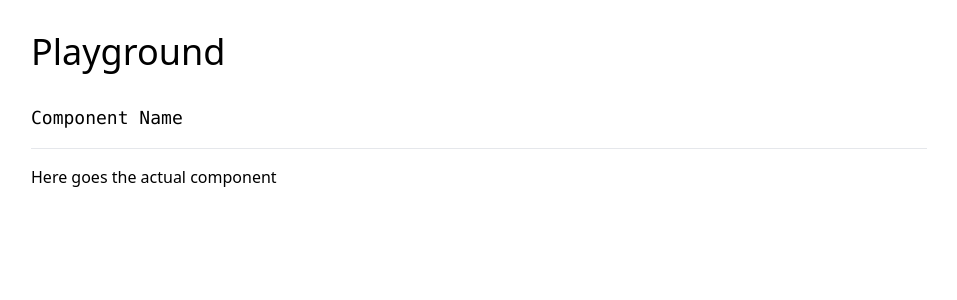
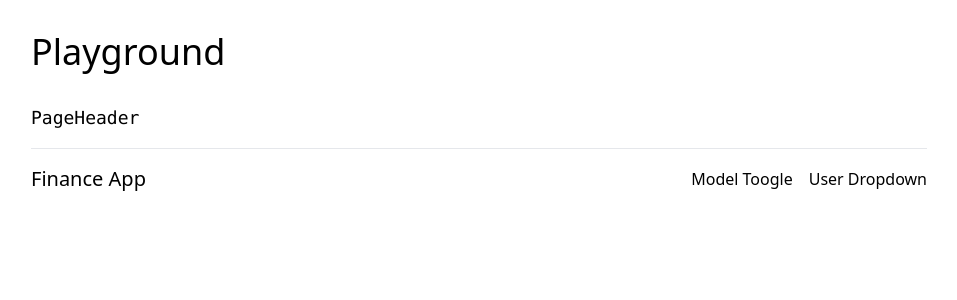
Before and after one commit to PranoySarker/finance-app-next, a Next.js app: page /playground in a window 1280 px wide. Shown: the top 300 px of the page, without its empty margins (161-1118 px from the left). Built offline with nearby package versions, Linux system fonts and the light colour scheme.

Commit message:
create header and another layout on dashboard page

```diff
--- /dev/null
+++ b/app/components/PageHeader.js
@@ -0,0 +1,21 @@
+import Link from "next/link";
+
+const PageHeader = ({ className }) => {
+  return (
+    <header className={`flex justify-between items-center ${className}`}>
+      <Link
+        href="/dashboard"
+        className="text-xl hover:underline underline-offset-8 decoration-2"
+      >
+        Finance App
+      </Link>
+
+      <div className="flex items-center space-x-4">
+        <div>Model Toogle</div>
+        <div>User Dropdown</div>
+      </div>
+    </header>
+  );
+};
+
+export default PageHeader;
--- /dev/null
+++ b/app/dashboard/layout.js
@@ -0,0 +1,11 @@
+import PageHeader from "../components/PageHeader";
+
+export default function layout({ children }) {
+  return (
+    <>
+      <PageHeader className="mt-8" />
+      <main className="space-y-8">{children}</main>
+      <footer>Footer</footer>
+    </>
+  );
+}
--- /dev/null
+++ b/app/dashboard/page.js
@@ -0,0 +1,7 @@
+import React from "react";
+
+const DashBoardHomePage = () => {
+  return <div>DashBoardHomePage</div>;
+};
+
+export default DashBoardHomePage;
--- a/app/playground/page.js
+++ b/app/playground/page.js
@@ -1,12 +1,16 @@
+import PageHeader from "../components/PageHeader";
+
 const page = () => {
   return (
     <main className="space-y-8">
       <h1 className="text-4xl mt-8">Playground</h1>
 
       <div>
-        <h2 className="mb-4 text-lg font-mono">Component Name</h2>
+        <h2 className="mb-4 text-lg font-mono">PageHeader</h2>
         <hr className="mb-4 border-gray-200 dark:border-gray-800" />
-        <div>Here goes the actual component</div>
+        <div>
+          <PageHeader />
+        </div>
       </div>
     </main>
   );
```
